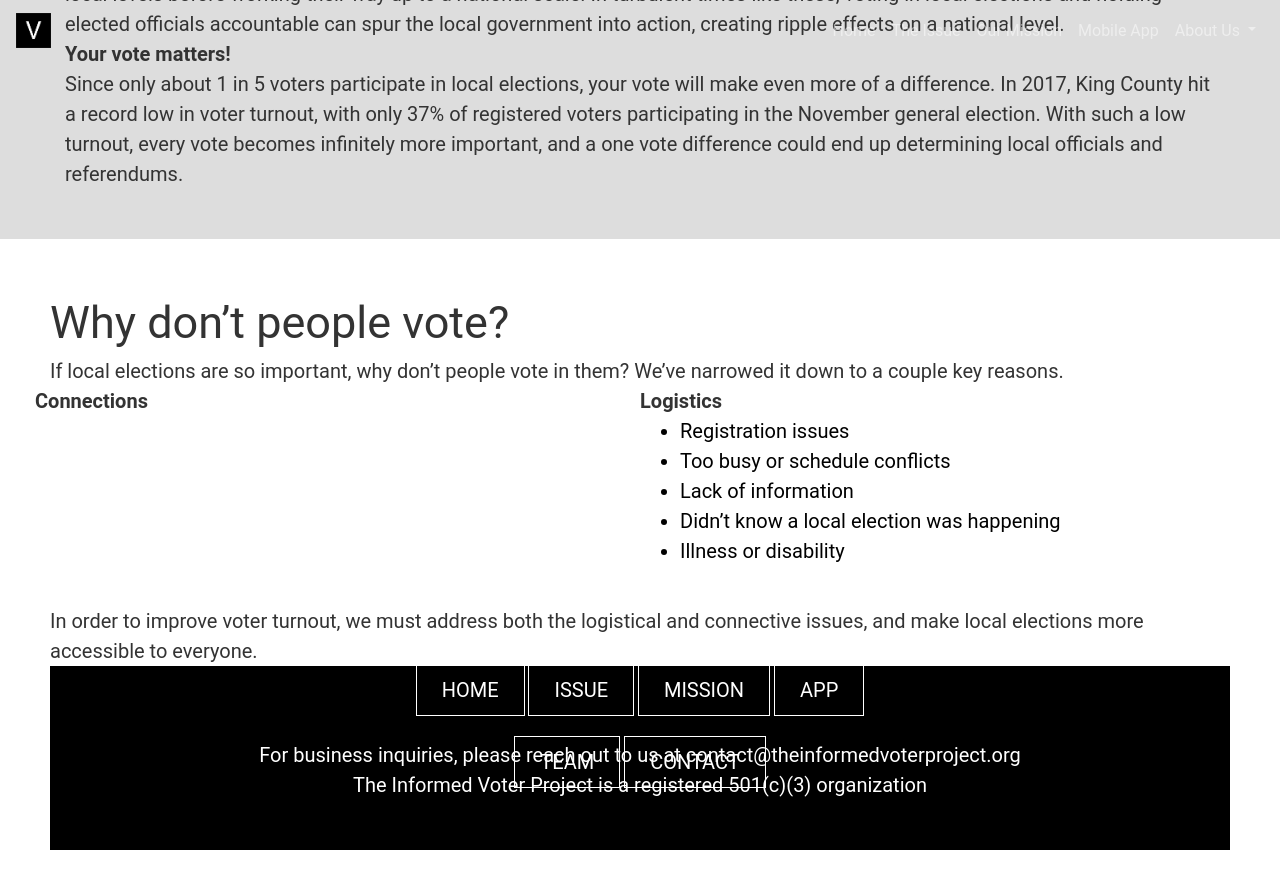
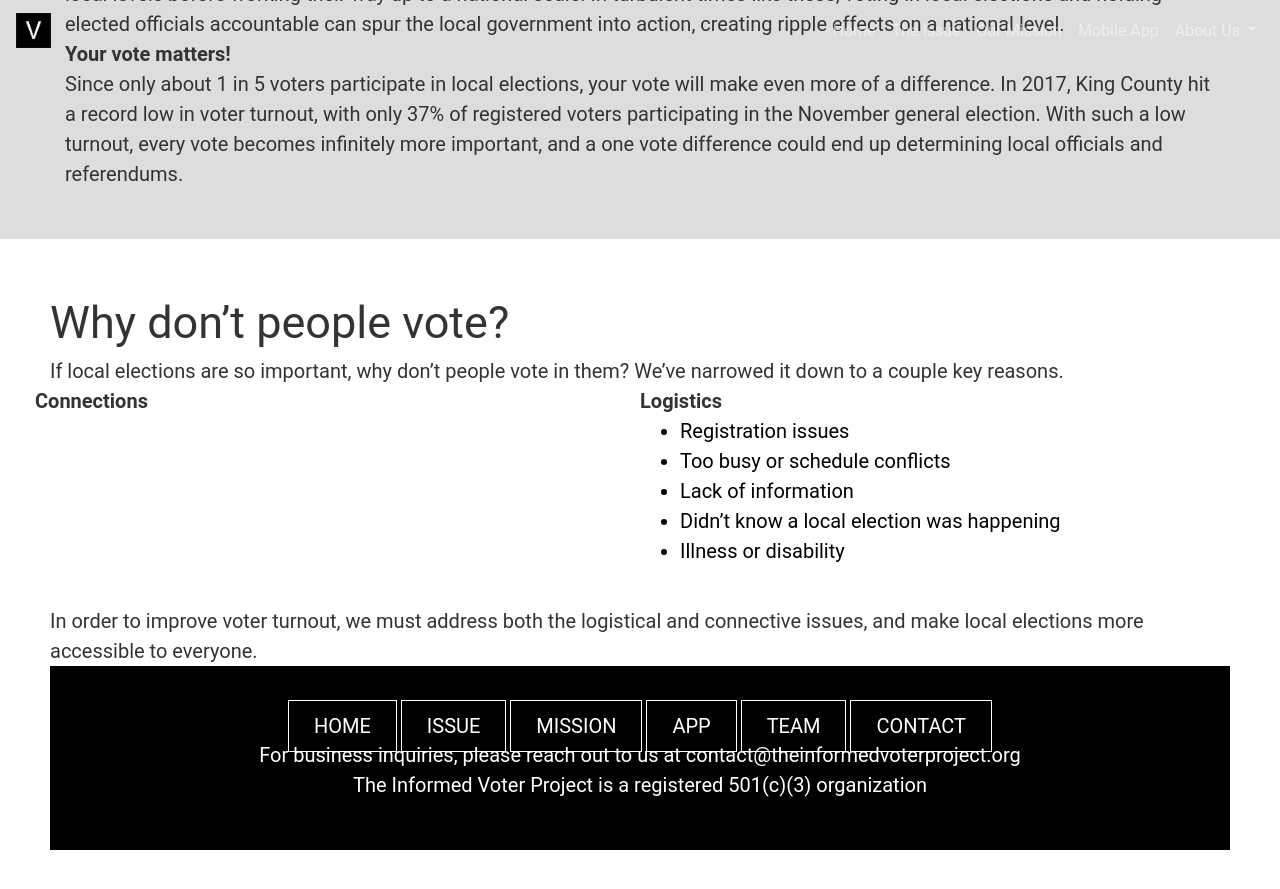
Before and after one commit to The-Informed-Voter-Project/website.github.io, a Jekyll site: the page built from issue/index.html, in a window 1280 px wide and 900 px high, scrolled down 1569 px. Shown: the top 889 px of the window. Built offline with Jekyll 4.4.1, drawn with Linux system fonts in a browser that asks for light colours.

Commit message:
Update index.html

```diff
--- a/issue/index.html
+++ b/issue/index.html
@@ -124,7 +124,7 @@
  <footer style="background-color:black;">
  <div class="space">
  <div class="col text-center">
-    <div class="hero-text" style="margin-bottom:25px;">
+    <div class="hero-text" style="margin-bottom:25px; width:100%;">
         <a href="/app">Home</a>
         <a href="/app">Issue</a>
         <a href="/app">Mission</a>
```
